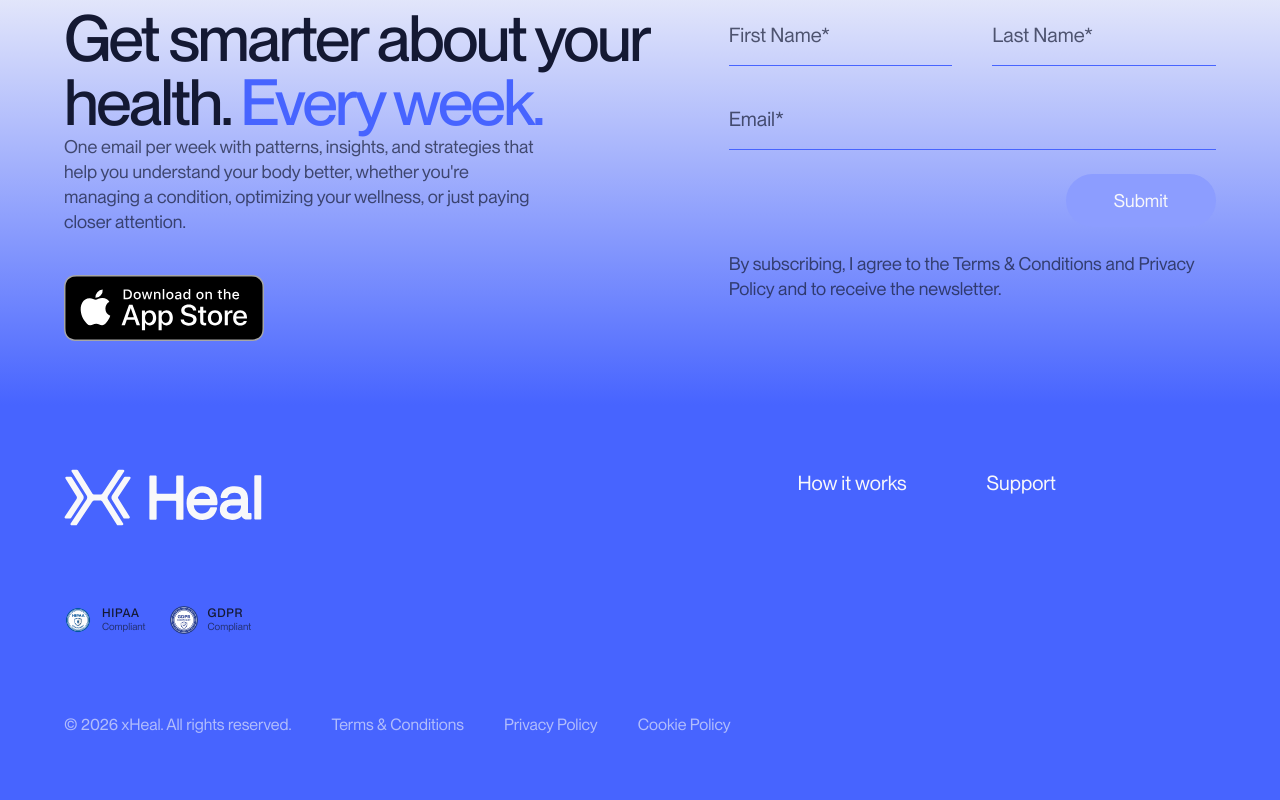
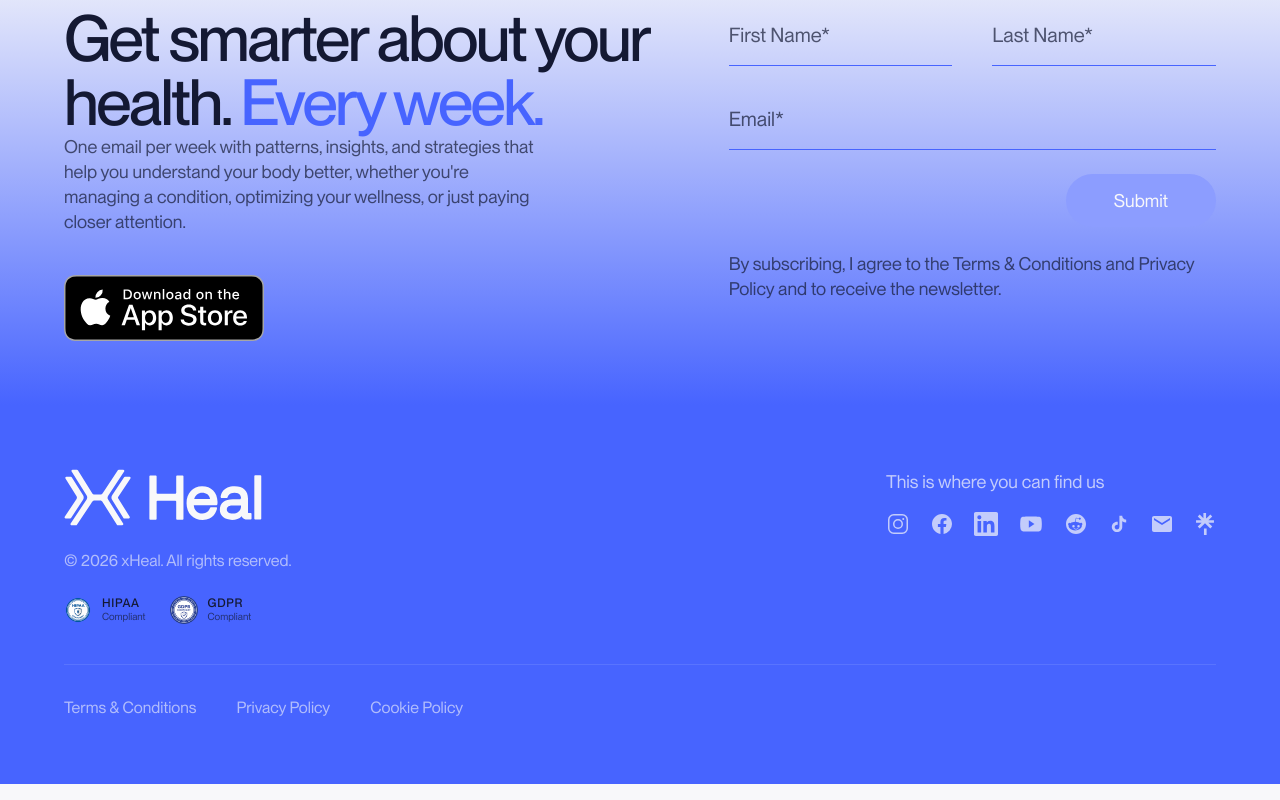
Before and after one commit to SamuilDimov/websitexheal, a Next.js app: page /health-timeline in a window 1280 px wide. Shown: the part 8086-8886 px from the top of the page. Built offline with nearby package versions, Linux system fonts and the light colour scheme.

Commit message:
Replace footer nav links with social icons section (Instagram, Facebook, LinkedIn, YouTube, Reddit, TikTok, Email, Linktree)

```diff
--- a/src/components/Footer.tsx
+++ b/src/components/Footer.tsx
@@ -14,9 +14,11 @@ export default function Footer() {
       {/* Footer */}
       <footer className="bg-xdark-blue text-xwhite">
         <div className="w-full max-w-[100em] mx-auto px-[5em] py-[5em] max-[991px]:px-[40px] max-[479px]:px-[20px]">
-          <div className="grid grid-cols-[1fr_auto_auto_auto_auto] grid-rows-[auto_auto] gap-[80px] max-[991px]:grid-cols-[1fr_auto_auto] max-[767px]:grid-cols-1 max-[767px]:gap-[40px]">
-            {/* Logo */}
           <div className="flex flex-col gap-[40px]">
+            {/* Main row — Logo left, Socials right */}
+            <div className="flex justify-between items-start gap-[60px] max-[767px]:flex-col max-[767px]:gap-[40px]">
+              {/* Left — Logo + Copyright + Compliance */}
+              <div className="flex flex-col gap-[24px]">
                 <Link href="/">
                   <Image
                     src="/images/logo.svg"
@@ -26,32 +28,110 @@ export default function Footer() {
                     className="w-[15.5em]"
                   />
                 </Link>
-            </div>
-
-            {/* Nav Links */}
-            <Link
-              href="/#what-you-get"
-              className="text-[1.25rem] transition-all duration-200 hover:underline"
-            >
-              How it works
-            </Link>
-            <Link
-              href="/support"
-              className="text-[1.25rem] transition-all duration-200 hover:underline"
-            >
-              Support
-            </Link>
-
-            {/* Compliance badges */}
-            <div className="col-span-full">
+                <span className="text-[1rem] opacity-60">
+                  &copy; {new Date().getFullYear()} xHeal. All rights reserved.
+                </span>
                 <ComplianceBadges size="sm" />
               </div>
 
-            {/* Bottom row - copyright + legal */}
-            <div className="col-span-full flex flex-wrap items-center gap-[40px] max-[767px]:flex-col max-[767px]:items-start max-[767px]:gap-[20px]">
-              <span className="text-[1rem] opacity-60">
-                &copy; {new Date().getFullYear()} xHeal. All rights reserved.
+              {/* Right — Social Links */}
+              <div className="flex flex-col gap-[16px] max-[767px]:items-start">
+                <span className="text-[1.125rem] opacity-70">
+                  This is where you can find us
                 </span>
+                <div className="flex items-center gap-[20px]">
+                  <a
+                    href="https://instagram.com/xheal.ai"
+                    target="_blank"
+                    rel="noopener noreferrer"
+                    aria-label="Instagram"
+                    className="opacity-70 transition-opacity duration-200 hover:opacity-100"
+                  >
+                    <svg width="24" height="24" viewBox="0 0 24 24" fill="currentColor">
+                      <path d="M7.75 2h8.5A5.75 5.75 0 0 1 22 7.75v8.5A5.75 5.75 0 0 1 16.25 22h-8.5A5.75 5.75 0 0 1 2 16.25v-8.5A5.75 5.75 0 0 1 7.75 2Zm0 1.5A4.25 4.25 0 0 0 3.5 7.75v8.5A4.25 4.25 0 0 0 7.75 20.5h8.5A4.25 4.25 0 0 0 20.5 16.25v-8.5A4.25 4.25 0 0 0 16.25 3.5h-8.5ZM12 7a5 5 0 1 1 0 10 5 5 0 0 1 0-10Zm0 1.5a3.5 3.5 0 1 0 0 7 3.5 3.5 0 0 0 0-7Zm5.25-2.5a1 1 0 1 1 0 2 1 1 0 0 1 0-2Z"/>
+                    </svg>
+                  </a>
+                  <a
+                    href="https://www.facebook.com/profile.php?id=61579136920687"
+                    target="_blank"
+                    rel="noopener noreferrer"
+                    aria-label="Facebook"
+                    className="opacity-70 transition-opacity duration-200 hover:opacity-100"
+                  >
+                    <svg width="24" height="24" viewBox="0 0 24 24" fill="currentColor">
+                      <path d="M12 2.04c-5.5 0-10 4.49-10 10.02 0 5 3.66 9.15 8.44 9.9v-7H7.9v-2.9h2.54V9.85c0-2.52 1.49-3.93 3.78-3.93 1.09 0 2.24.2 2.24.2v2.46h-1.26c-1.24 0-1.63.78-1.63 1.57v1.88h2.78l-.45 2.9h-2.33v7A10 10 0 0 0 22 12.06c0-5.53-4.5-10.02-10-10.02Z"/>
+                    </svg>
+                  </a>
+                  <a
+                    href="https://www.linkedin.com/company/xheal-ai/"
+                    target="_blank"
+                    rel="noopener noreferrer"
+                    aria-label="LinkedIn"
+                    className="opacity-70 transition-opacity duration-200 hover:opacity-100"
+                  >
+                    <svg width="24" height="24" viewBox="0 0 24 24" fill="currentColor">
+                      <path d="M20.45 20.45h-3.56v-5.57c0-1.33-.02-3.04-1.85-3.04-1.85 0-2.14 1.45-2.14 2.94v5.67H9.35V9h3.41v1.56h.05c.48-.9 1.64-1.85 3.37-1.85 3.6 0 4.27 2.37 4.27 5.46v6.28ZM5.34 7.43a2.06 2.06 0 1 1 0-4.12 2.06 2.06 0 0 1 0 4.12ZM7.12 20.45H3.56V9h3.56v11.45ZM22.22 0H1.77C.79 0 0 .77 0 1.73v20.54C0 23.23.79 24 1.77 24h20.45c.98 0 1.78-.77 1.78-1.73V1.73C24 .77 23.2 0 22.22 0Z"/>
+                    </svg>
+                  </a>
+                  <a
+                    href="https://www.youtube.com/@xheal-ai"
+                    target="_blank"
+                    rel="noopener noreferrer"
+                    aria-label="YouTube"
+                    className="opacity-70 transition-opacity duration-200 hover:opacity-100"
+                  >
+                    <svg width="26" height="26" viewBox="0 0 24 24" fill="currentColor">
+                      <path d="M21.58 7.19a2.51 2.51 0 0 0-1.77-1.77C18.25 5 12 5 12 5s-6.25 0-7.81.42A2.51 2.51 0 0 0 2.42 7.19 26.38 26.38 0 0 0 2 12a26.38 26.38 0 0 0 .42 4.81 2.51 2.51 0 0 0 1.77 1.77C5.75 19 12 19 12 19s6.25 0 7.81-.42a2.51 2.51 0 0 0 1.77-1.77A26.38 26.38 0 0 0 22 12a26.38 26.38 0 0 0-.42-4.81ZM10 15.5v-7l5.2 3.5L10 15.5Z"/>
+                    </svg>
+                  </a>
+                  <a
+                    href="https://www.reddit.com/r/xHeal/"
+                    target="_blank"
+                    rel="noopener noreferrer"
+                    aria-label="Reddit"
+                    className="opacity-70 transition-opacity duration-200 hover:opacity-100"
+                  >
+                    <svg width="24" height="24" viewBox="0 0 24 24" fill="currentColor">
+                      <path d="M12 2C6.48 2 2 6.48 2 12s4.48 10 10 10 10-4.48 10-10S17.52 2 12 2Zm5.8 11.33c.02.16.03.33.03.5 0 2.55-2.97 4.62-6.63 4.62s-6.63-2.07-6.63-4.62c0-.17.01-.34.03-.5a1.38 1.38 0 0 1-.53-1.09 1.4 1.4 0 0 1 2.39-.98c1.16-.83 2.73-1.36 4.48-1.42l.84-3.96a.3.3 0 0 1 .36-.24l2.82.6a1 1 0 1 1-.11.52l-2.53-.54-.75 3.54c1.73.07 3.27.6 4.41 1.42a1.4 1.4 0 0 1 2.39.98c0 .43-.2.82-.53 1.08ZM9.5 13a1.25 1.25 0 1 0 0 2.5 1.25 1.25 0 0 0 0-2.5Zm5 0a1.25 1.25 0 1 0 0 2.5 1.25 1.25 0 0 0 0-2.5Zm-4.74 3.42c-.1-.1-.1-.26 0-.36a.26.26 0 0 1 .36 0c.6.6 1.49.81 1.88.81s1.28-.21 1.88-.81a.26.26 0 0 1 .36 0c.1.1.1.26 0 .36-.72.72-1.73.96-2.24.96s-1.52-.24-2.24-.96Z"/>
+                    </svg>
+                  </a>
+                  <a
+                    href="https://www.tiktok.com/@xheal.ai"
+                    target="_blank"
+                    rel="noopener noreferrer"
+                    aria-label="TikTok"
+                    className="opacity-70 transition-opacity duration-200 hover:opacity-100"
+                  >
+                    <svg width="22" height="22" viewBox="0 0 24 24" fill="currentColor">
+                      <path d="M16.6 5.82A4.28 4.28 0 0 1 15.54 3h-3.09v12.4a2.59 2.59 0 0 1-2.59 2.5c-1.42 0-2.6-1.16-2.6-2.6 0-1.72 1.66-3.01 3.37-2.48V9.66c-3.45-.46-6.47 2.22-6.47 5.64 0 3.13 2.56 5.52 5.6 5.52 3.3 0 5.78-2.59 5.78-5.52V9.01a7.35 7.35 0 0 0 4.3 1.38V7.3s-1.88.09-3.24-1.48Z"/>
+                    </svg>
+                  </a>
+                  <a
+                    href="mailto:support@xheal.ai"
+                    aria-label="Email"
+                    className="opacity-70 transition-opacity duration-200 hover:opacity-100"
+                  >
+                    <svg width="24" height="24" viewBox="0 0 24 24" fill="currentColor">
+                      <path d="M20 4H4c-1.1 0-2 .9-2 2v12c0 1.1.9 2 2 2h16c1.1 0 2-.9 2-2V6c0-1.1-.9-2-2-2Zm0 4-8 5-8-5V6l8 5 8-5v2Z"/>
+                    </svg>
+                  </a>
+                  <a
+                    href="https://linktr.ee/xheal.ai"
+                    target="_blank"
+                    rel="noopener noreferrer"
+                    aria-label="Linktree"
+                    className="opacity-70 transition-opacity duration-200 hover:opacity-100"
+                  >
+                    <svg width="22" height="22" viewBox="0 0 24 24" fill="currentColor">
+                      <path d="m13.736 5.853 4.063-4.197 2.105 2.058-4.186 4.063h6.039v2.895h-6.073l4.22 4.129-2.105 2.058L12 11.12l-5.799 5.739-2.105-2.058 4.22-4.129H2.243V7.777h6.039L4.096 3.714l2.105-2.058 4.063 4.197V0h2.898v5.853ZM10.867 16.8h2.898v7.2h-2.898z"/>
+                    </svg>
+                  </a>
+                </div>
+              </div>
+            </div>
+
+            {/* Bottom row - legal links */}
+            <div className="flex flex-wrap items-center gap-[40px] border-t border-white/10 pt-[32px] max-[767px]:flex-col max-[767px]:items-start max-[767px]:gap-[20px]">
               <Link
                 href="/terms-conditions"
                 className="text-[1rem] opacity-60 transition-all duration-200 hover:underline hover:opacity-100"
```
Lines whose indentation alone changed are shown as unchanged.
